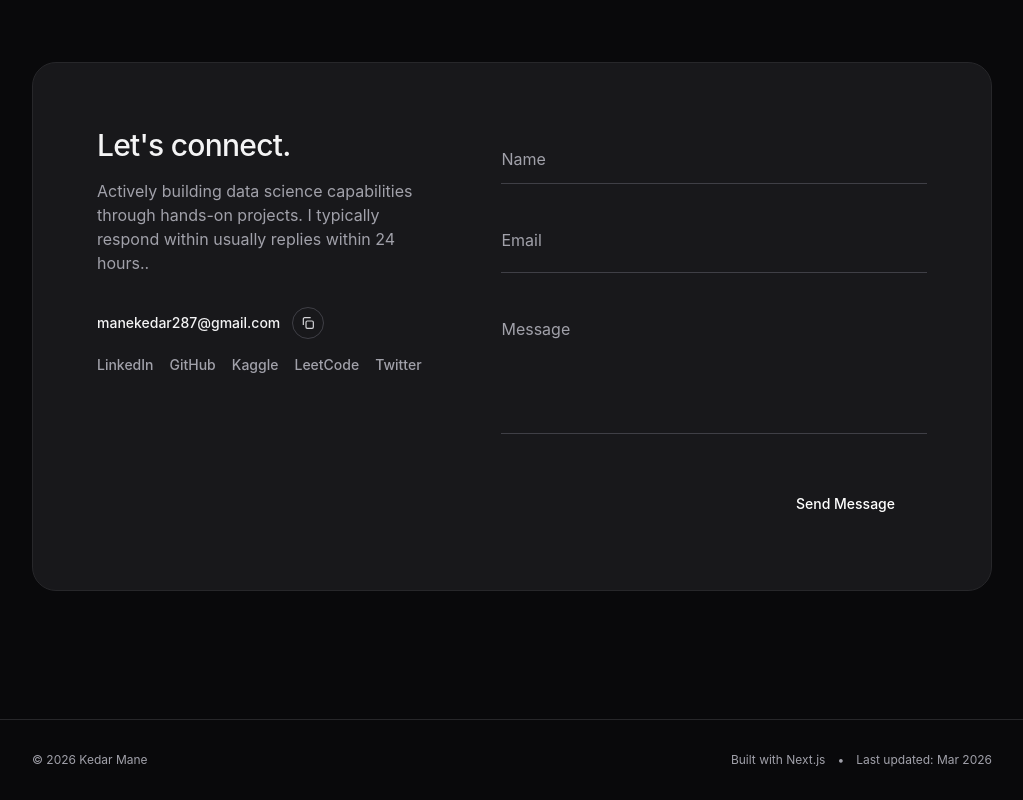
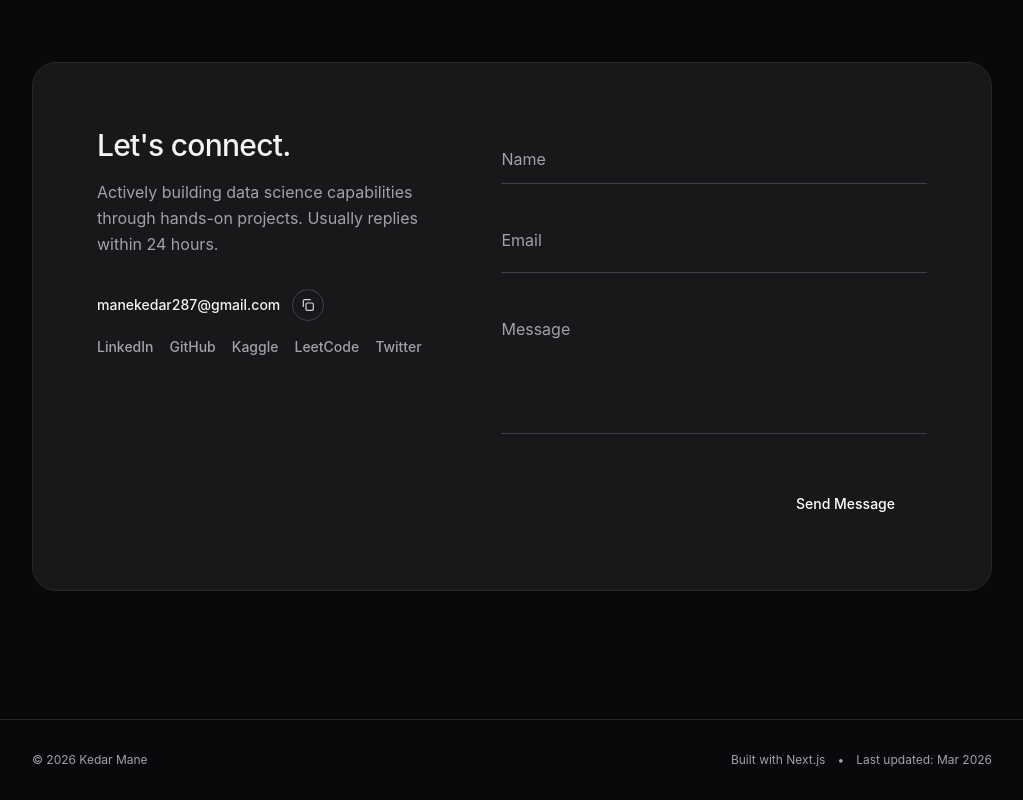
Before and after one commit to ked-1823/my_portfolio, a Next.js app: page / in a window 1280 px wide. Shown: the part 6784-7584 px from the top of the page, without its empty margins (128-1151 px from the left). Built offline with nearby package versions, Linux system fonts and the light colour scheme; no server answers.

Commit message:
fix(contact): resolve mobile overflow and duplicate response text

```diff
--- a/src/components/Contact.tsx
+++ b/src/components/Contact.tsx
@@ -100,13 +100,13 @@ export default function Contact() {
             <h2 className="text-3xl font-medium tracking-tight text-zinc-900 mb-4">
               <HeadingWipe className="bg-white">Let&apos;s connect.</HeadingWipe>
             </h2>
-            <p className="text-zinc-600 mb-8 max-w-sm">
-              {siteContent.identity.availability} I typically respond within {siteContent.contact.responseTime.toLowerCase()}.
+            <p className="text-zinc-600 mb-8 max-w-sm text-sm sm:text-base leading-relaxed">
+              {siteContent.identity.availability} {siteContent.contact.responseTime}
             </p>
 
-            <div className="flex flex-col gap-4 text-sm font-medium">
+            <div className="flex min-w-0 flex-col gap-4 text-sm font-medium">
               <div className="flex flex-wrap items-center gap-x-3 gap-y-1">
-                <a href={"mailto:" + siteContent.contact.email} className="text-zinc-900 hover:text-zinc-500 transition-colors w-fit">
+                <a href={"mailto:" + siteContent.contact.email} className="min-w-0 max-w-full break-all text-zinc-900 hover:text-zinc-500 transition-colors w-fit">
                   {siteContent.contact.email}
                 </a>
                 <button
@@ -122,9 +122,9 @@ export default function Contact() {
                   </svg>
                 </button>
               </div>
-              <div className="flex gap-4">
+              <div className="flex flex-wrap gap-x-4 gap-y-2">
                 {siteContent.contact.socialLinks.map(link => (
-                  <a key={link.label} href={link.href} target="_blank" rel="noopener noreferrer" className="text-zinc-500 hover:text-zinc-900 transition-colors w-fit">
+                  <a key={link.label} href={link.href} target="_blank" rel="noopener noreferrer" className="text-zinc-500 hover:text-zinc-900 transition-colors w-fit break-words">
                     {link.label}
                   </a>
                 ))}
```
